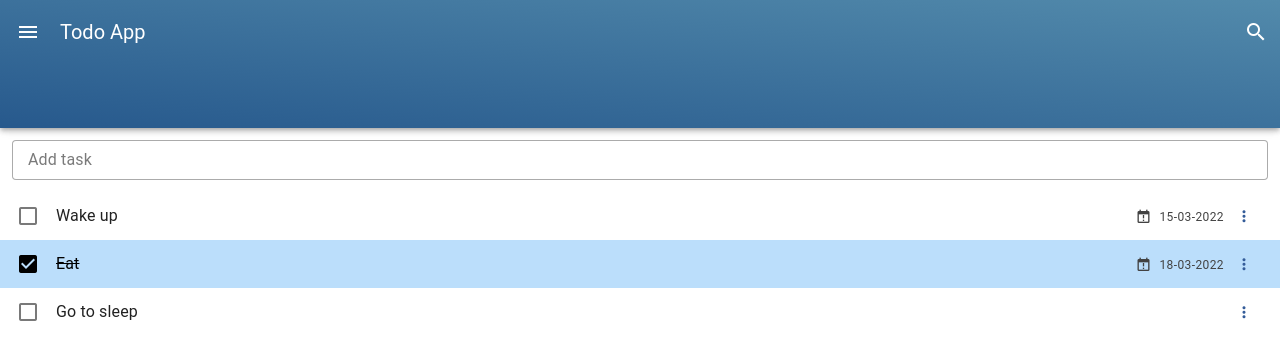
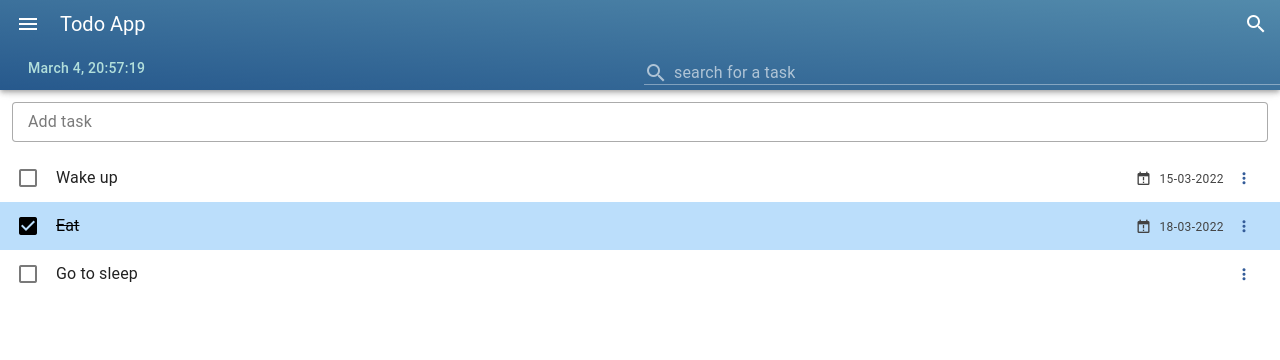
Before and after one commit to iss1977/VueJS3-Vuetify3-Vite-Task-manager, a Vue app: page / in a window 1280 px wide. Shown: the top 360 px of the page. Built offline with nearby package versions, Linux system fonts and the light colour scheme.

Commit message:
add live date time

```diff
--- a/src/App.vue
+++ b/src/App.vue
@@ -17,7 +17,7 @@
     </v-navigation-drawer>
 
 
-    <v-app-bar color="primary" extension-height="64">
+    <v-app-bar color="primary" extension-height="50" density="compact">
       <template v-slot:image>
         <v-img gradient="to top right, rgba(19,84,122,.4), rgba(128,208,199,.4)"></v-img>
       </template>
@@ -38,18 +38,20 @@
       </template>
 
       <template #extension>
+        <v-container fluid class="pa-0 ma-0" :class="{ hidden: !showSearchBar }">
+          <v-row dense no-gutter>
+            <v-col md="4" col="12" class="d-md-flex align-md-center d-none">
+              <span class="ml-md-6">
+                <LiveDateTime />
+              </span>
+            </v-col>
 
-        <v-container fluid class="pa-0 ma-0 v-container" :class="{ hidden : !showSearchBar}">
-          <v-row>
             <v-spacer></v-spacer>
-            <v-col
-              cols="10"
-              sm="8"
-              lg="6"
-              class="mx-6"
-            >
+
+            <v-col cols="10" sm="6" offset-sm="2" md="6">
               <SearchTask />
             </v-col>
+            <v-spacer class="d-sm-none"></v-spacer>
           </v-row>
         </v-container>
       </template>
@@ -65,6 +67,8 @@
 <script setup>
 import Snackbar from '@/components/shared/Snackbar.vue';
 import SearchTask from '@/components/tools/SearchTask.vue';
+import LiveDateTime from '@/components/tools/LiveDateTime.vue';
+
 import { ref } from 'vue';
 import { useStore } from 'vuex';
 
@@ -78,22 +82,23 @@ const items = [
 
 const updateFocus = (e) => showSearchBar.value = e;
 
-const showSearchBar = ref(false)
+const showSearchBar = ref(true)
 
 const showHideSearchBar = (showHide) => {
-  store.state.searchTerm='';
+  store.state.searchTerm = '';
   showSearchBar.value = showHide;
 }
 
 </script>
 
 <style lang="scss" scoped>
-.v-container{
+.v-container {
   transition: all .3s;
-  &.hidden{
-      // transform: translateY(100px);
-      opacity: 0;
-    }
+
+  &.hidden {
+    // transform: translateY(100px);
+    opacity: 0;
+  }
 
 }
 </style>
--- /dev/null
+++ b/src/components/tools/LiveDateTime.vue
@@ -0,0 +1,22 @@
+<template>
+  <div class="text-teal-lighten-4 text-body-2 font-weight-medium pa-1">
+    {{ date }}
+  </div>
+</template>
+
+<script setup>
+import { computed, onUnmounted, ref } from 'vue';
+import { format } from 'date-fns';
+
+const date = ref(null)
+
+const getDate = () => format( Date.now(), 'MMMM d, H:mm:ss')
+
+const timer = setInterval( () => {
+  date.value = getDate()
+}, 1000);
+
+onUnmounted(() => {
+  clearInterval(timer);
+});
+</script>
```
